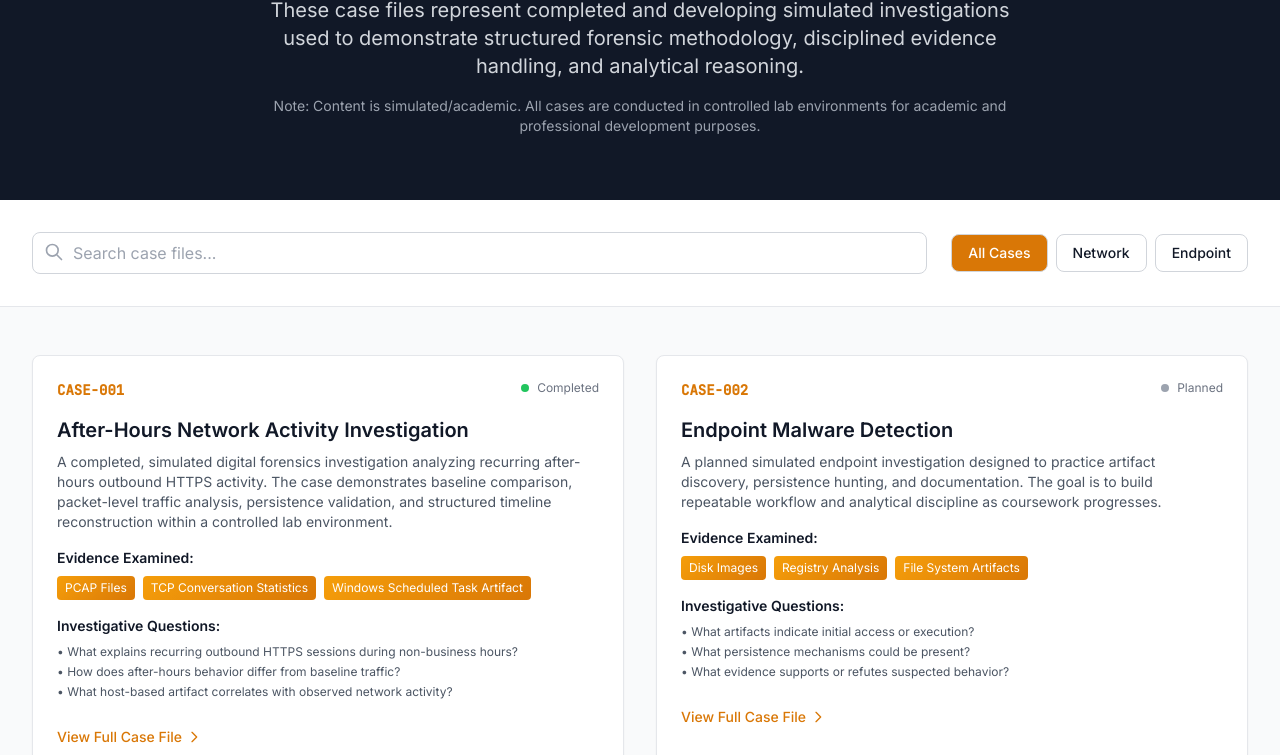
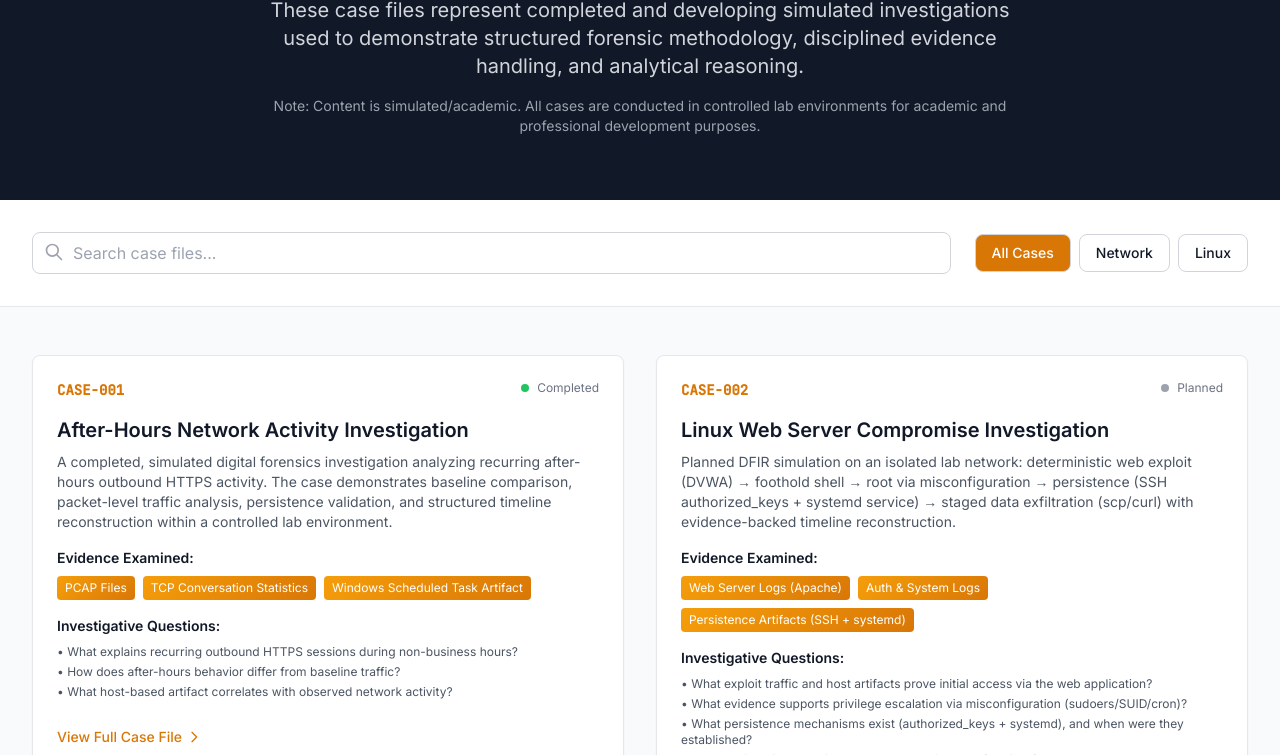
Before and after one commit to thefourierphantom/dellis-portfolio, a plain HTML site: page case-files.html in a window 1280 px wide. Shown: the part 197-952 px from the top of the page. Drawn offline with nearby package versions, Linux system fonts and the light colour scheme.

Commit message:
Case file 002 updated

```diff
--- a/case-files.html
+++ b/case-files.html
@@ -98,7 +98,7 @@ structured forensic methodology, disciplined evidence handling, and analytical r
                     <button class="case-filter filter-btn px-4 py-2 rounded-lg border border-gray-300 text-sm font-medium transition-colors"
                             data-filter="network">Network</button>
                     <button class="case-filter filter-btn px-4 py-2 rounded-lg border border-gray-300 text-sm font-medium transition-colors"
-                            data-filter="endpoint">Endpoint</button>
+                            data-filter="linux">Linux</button>
                 </div>
             </div>
         </div>
@@ -157,8 +157,8 @@ After-Hours Network Activity Investigation
                     </a>
                 </div>
 
-                <!-- Case 002: Endpoint Investigation -->
-                <div class="case-card bg-white rounded-lg shadow-sm border border-gray-200 p-6" data-category="endpoint">
+                <!-- Case 002: Linux Web Server Compromise -->
+                <div class="case-card bg-white rounded-lg shadow-sm border border-gray-200 p-6" data-category="linux">
                     <div class="flex items-start justify-between mb-4">
                         <div class="mono text-sm text-amber-600 font-semibold">CASE-002</div>
                         <div class="flex items-center text-xs text-gray-500">
@@ -167,27 +167,28 @@ After-Hours Network Activity Investigation
                         </div>
                     </div>
 
-                                        <h3 class="text-xl font-semibold text-gray-900 mb-2">Endpoint Malware Detection</h3>
+                                        <h3 class="text-xl font-semibold text-gray-900 mb-2">Linux Web Server Compromise Investigation</h3>
                     <p class="text-gray-600 text-sm mb-4">
-                        A planned simulated endpoint investigation designed to practice artifact discovery, persistence hunting, and documentation.
-                        The goal is to build repeatable workflow and analytical discipline as coursework progresses.
+                        Planned DFIR simulation on an isolated lab network: deterministic web exploit (DVWA) → foothold shell → root via misconfiguration → persistence (SSH authorized_keys + systemd service) → staged data exfiltration (scp/curl) with evidence-backed timeline reconstruction.
                     </p>
 
                     <div class="mb-4">
                         <h4 class="text-sm font-semibold text-gray-900 mb-2">Evidence Examined:</h4>
                         <div class="flex flex-wrap gap-2">
-                            <span class="evidence-badge text-white text-xs px-2 py-1 rounded">Disk Images</span>
-                            <span class="evidence-badge text-white text-xs px-2 py-1 rounded">Registry Analysis</span>
-                            <span class="evidence-badge text-white text-xs px-2 py-1 rounded">File System Artifacts</span>
+                            <span class="evidence-badge text-white text-xs px-2 py-1 rounded">Web Server Logs (Apache)</span>
+                            <span class="evidence-badge text-white text-xs px-2 py-1 rounded">Auth & System Logs</span>
+                            <span class="evidence-badge text-white text-xs px-2 py-1 rounded">Persistence Artifacts (SSH + systemd)</span>
                         </div>
                     </div>
 
                     <div class="mb-6">
                         <h4 class="text-sm font-semibold text-gray-900 mb-2">Investigative Questions:</h4>
                         <ul class="text-xs text-gray-600 space-y-1">
-                            <li>• What artifacts indicate initial access or execution?</li>
-                            <li>• What persistence mechanisms could be present?</li>
-                            <li>• What evidence supports or refutes suspected behavior?</li>
+                            <li>• What exploit traffic and host artifacts prove initial access via the web application?</li>
+                            <li>• What evidence supports privilege escalation via misconfiguration (sudoers/SUID/cron)?</li>
+                            <li>• What persistence mechanisms exist (authorized_keys + systemd), and when were they established?</li>
+                            <li>• What artifacts/logs confirm staged data exfiltration (scp/curl) and its timing?</li>
+                            <li>• What is the reconstructed timeline (exploit → shell → root → persistence → exfil)?</li>
                         </ul>
                     </div>
 
```
